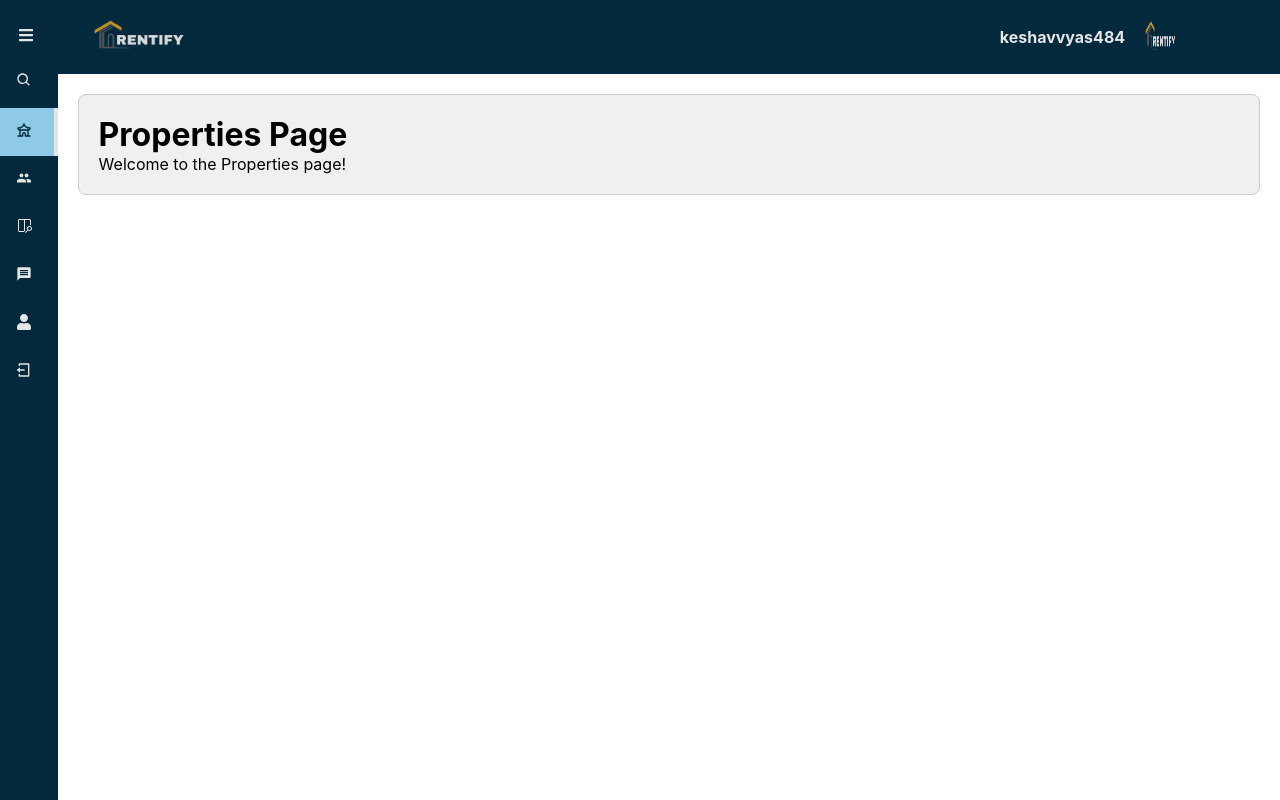
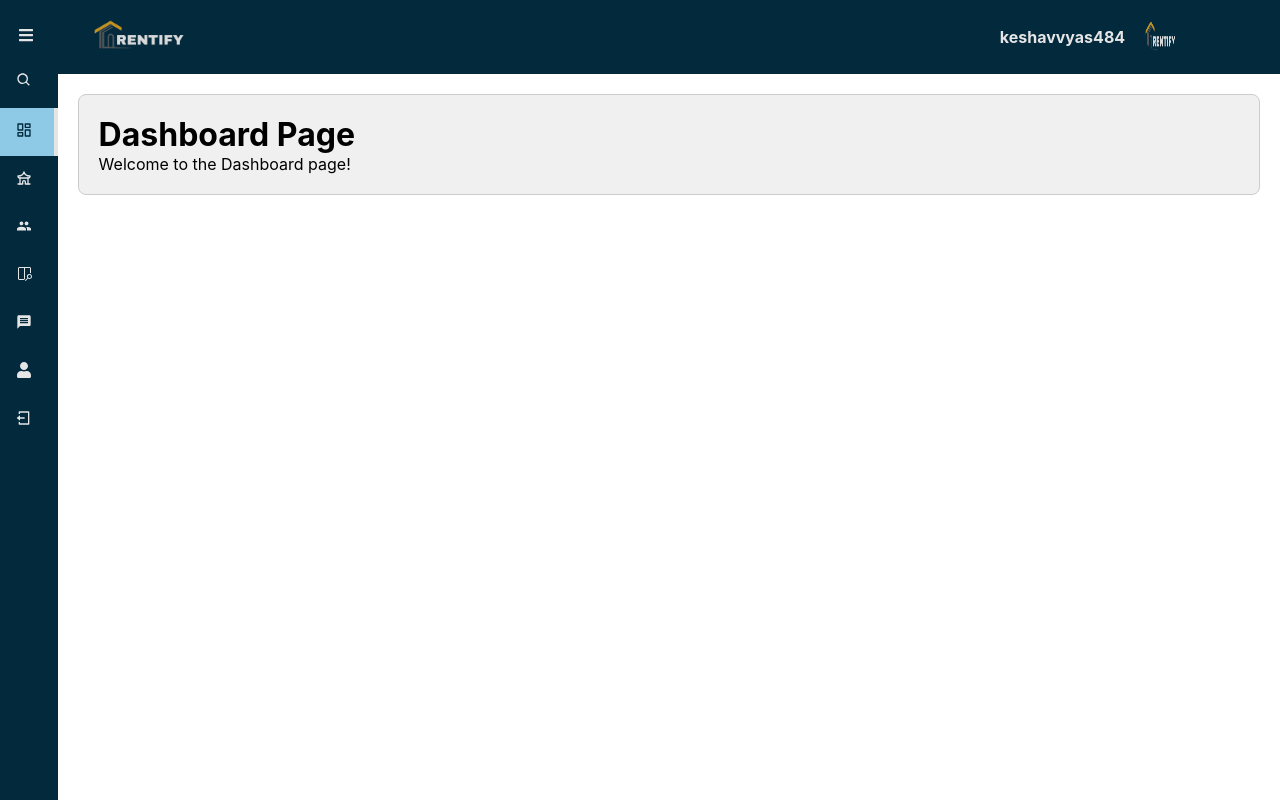
Before and after one commit to Master-Keshav/Rentify---React, a React (Vite) app in the folder client/: page / in a window 1280 px wide. Built offline with nearby package versions, Linux system fonts and the light colour scheme; no server answers; sample sign-in values are in the browser's storage.

Commit message:
Added dashboard as a page

```diff
--- a/client/src/App.tsx
+++ b/client/src/App.tsx
@@ -2,7 +2,7 @@ import { BrowserRouter as Router, Route, Routes, Navigate } from "react-router-d
 
 import { GoogleOAuthProvider } from '@react-oauth/google';
 
-import Dashboard from "./components/Dashboard/Dashboard";
+import Dashboard from "./components/Home/Home";
 import Login from "./components/Login/Login";
 import Signup from "./components/Signup/Signup";
 
--- a/client/src/components/Dashboard/Dashboard.tsx
+++ b/client/src/components/Home/Home.tsx
@@ -2,15 +2,16 @@ import { useState } from 'react';
 import { Route, Routes } from 'react-router-dom';
 
 import Agencies from '../../pages/Agencies'
+import Dashboard from '../../pages/Dashboard';
 import Messages from '../../pages/Messages';
 import Navbar from '../Navbar/Navbar';
 import Properties from '../../pages/Properties';
 import Reviews from '../../pages/Reviews';
 import SideBar from '../SideBar/Sidebar';
 import User from '../../pages/User';
-import './Dashboard.css';
+import './Home.css';
 
-const Dashboard = () => {
+const Home = () => {
     const [isOpen, setIsOpen] = useState(false);
 
     const handleLogout = () => {
@@ -36,7 +37,8 @@ const Dashboard = () => {
                     </div>
                     <div className="page">
                         <Routes>
-                            <Route path="/" element={<Properties />} />
+                            <Route path="/" element={<Dashboard />} />
+                            <Route path="/properties" element={<Properties />} />
                             <Route path="/agencies" element={<Agencies />} />
                             <Route path="/reviews" element={<Reviews />} />
                             <Route path="/user" element={<User />} />
@@ -49,4 +51,4 @@ const Dashboard = () => {
     );
 };
 
-export default Dashboard;
+export default Home;
--- a/client/src/components/Navbar/Navbar.scss
+++ b/client/src/components/Navbar/Navbar.scss
@@ -55,6 +55,7 @@
                     list-style-type: none;
                     padding: 0;
                     margin: 0;
+                    border-top: 2px solid black;
                     border-radius: 0.5rem;
 
                     li {
--- a/client/src/components/SideBar/Sidebar.tsx
+++ b/client/src/components/SideBar/Sidebar.tsx
@@ -1,15 +1,15 @@
 import React from 'react';
 
+import { AnimatePresence, motion } from 'framer-motion';
+import { BiSearch } from 'react-icons/bi';
+import { FaBars, FaUser } from 'react-icons/fa';
+import { IoMdPeople } from "react-icons/io";
+import { LuLayoutDashboard } from "react-icons/lu";
+import { MdMessage } from 'react-icons/md';
 import { NavLink } from 'react-router-dom';
-import { FaBars, FaUser } from 'react-icons/fa';
-import { MdMessage } from 'react-icons/md';
-import { BiSearch } from 'react-icons/bi';
-import { AnimatePresence, motion } from 'framer-motion';
-
+import { RiLogoutBoxLine } from "react-icons/ri";
 import { TbBuildingPavilion } from "react-icons/tb";
-import { IoMdPeople } from "react-icons/io";
 import { VscOpenPreview } from "react-icons/vsc";
-import { RiLogoutBoxLine } from "react-icons/ri";
 
 import logo from '../../assets/logo.png';
 import './Sidebar.scss';
@@ -23,6 +23,11 @@ interface RouteItem {
 const routes: RouteItem[] = [
     {
         path: '/',
+        name: 'Dashboard',
+        icon: <LuLayoutDashboard />,
+    },
+    {
+        path: '/properties',
         name: 'Properties',
         icon: <TbBuildingPavilion />,
     },
--- /dev/null
+++ b/client/src/pages/Dashboard.tsx
@@ -0,0 +1,52 @@
+import React, { useEffect } from 'react';
+import { connect } from 'react-redux';
+import { setUser } from '../actions/userActions';
+import axios from 'axios';
+
+const Dashboard: React.FC = (props: any) => {
+    const host = import.meta.env.VITE_API_HOST as string;
+
+    useEffect(() => {
+        const fetchUser = async () => {
+            try {
+                const url = `${host}/api/user`;
+                const response = await axios.get(url, {
+                    headers: {
+                        'x-auth-token': localStorage.getItem('token'),
+                    },
+                });
+
+                props.setUser(response.data);
+            } catch (error) {
+                console.error('Error fetching user:', error);
+            }
+        };
+
+        fetchUser();
+    }, []);
+
+    const role = props.user.role;
+    return (
+        <>
+            <div className="dashboard-container">
+                <h1>Dashboard Page</h1>
+                <p>Welcome to the Dashboard page!</p>
+                {role === "admin" && <p>This is admin-related content</p>}
+            </div>
+        </>
+    );
+};
+
+const mapStateToProps = (state: any) => {
+    return {
+        user: state.user.user,
+    };
+};
+
+const mapDispatchToProps = (dispatch: any) => {
+    return {
+        setUser: (user: any) => dispatch(setUser(user)),
+    };
+};
+
+export default connect(mapStateToProps, mapDispatchToProps)(Dashboard);
--- a/client/src/pages/Properties.tsx
+++ b/client/src/pages/Properties.tsx
@@ -1,52 +1,7 @@
-import React, { useEffect } from 'react';
-import { connect } from 'react-redux';
-import { setUser } from '../actions/userActions';
-import axios from 'axios';
+const Properties = () => {
+    return (
+        <div className="title">Properties</div>
+    )
+}
 
-const Home: React.FC = (props: any) => {
-    const host = import.meta.env.VITE_API_HOST as string;
-
-    useEffect(() => {
-        const fetchUser = async () => {
-            try {
-                const url = `${host}/api/user`;
-                const response = await axios.get(url, {
-                    headers: {
-                        'x-auth-token': localStorage.getItem('token'),
-                    },
-                });
-
-                props.setUser(response.data);
-            } catch (error) {
-                console.error('Error fetching user:', error);
-            }
-        };
-
-        fetchUser();
-    }, []);
-
-    const role = props.user.role;
-    return (
-        <>
-            <div className="dashboard-container">
-                <h1>Properties Page</h1>
-                <p>Welcome to the Properties page!</p>
-                {role === "admin" && <p>This is admin-related content</p>}
-            </div>
-        </>
-    );
-};
-
-const mapStateToProps = (state: any) => {
-    return {
-        user: state.user.user,
-    };
-};
-
-const mapDispatchToProps = (dispatch: any) => {
-    return {
-        setUser: (user: any) => dispatch(setUser(user)),
-    };
-};
-
-export default connect(mapStateToProps, mapDispatchToProps)(Home);
+export default Properties
```
Also changed, not shown: client/src/components/Home/Home.css (renamed from client/src/components/Dashboard/Dashboard.css).
